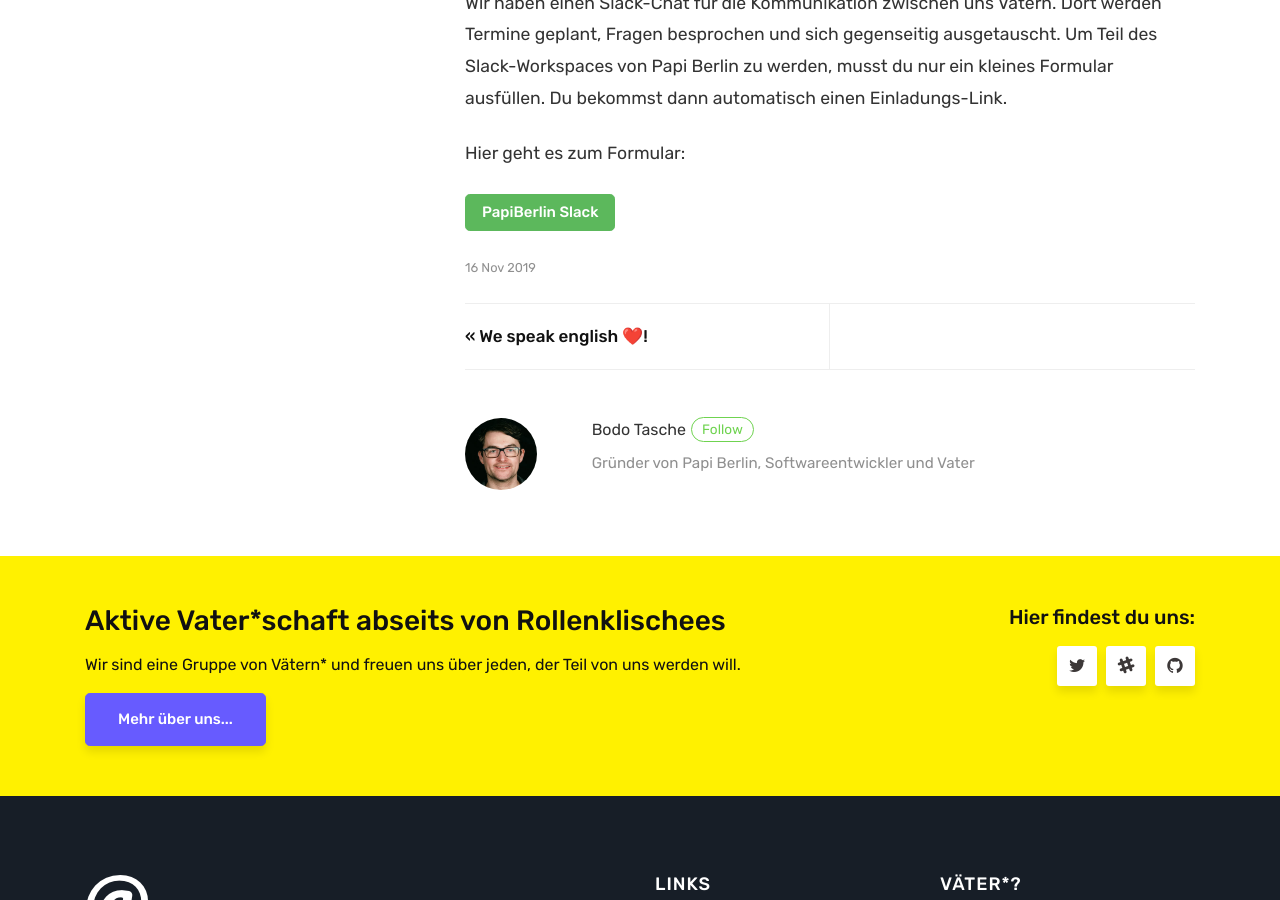
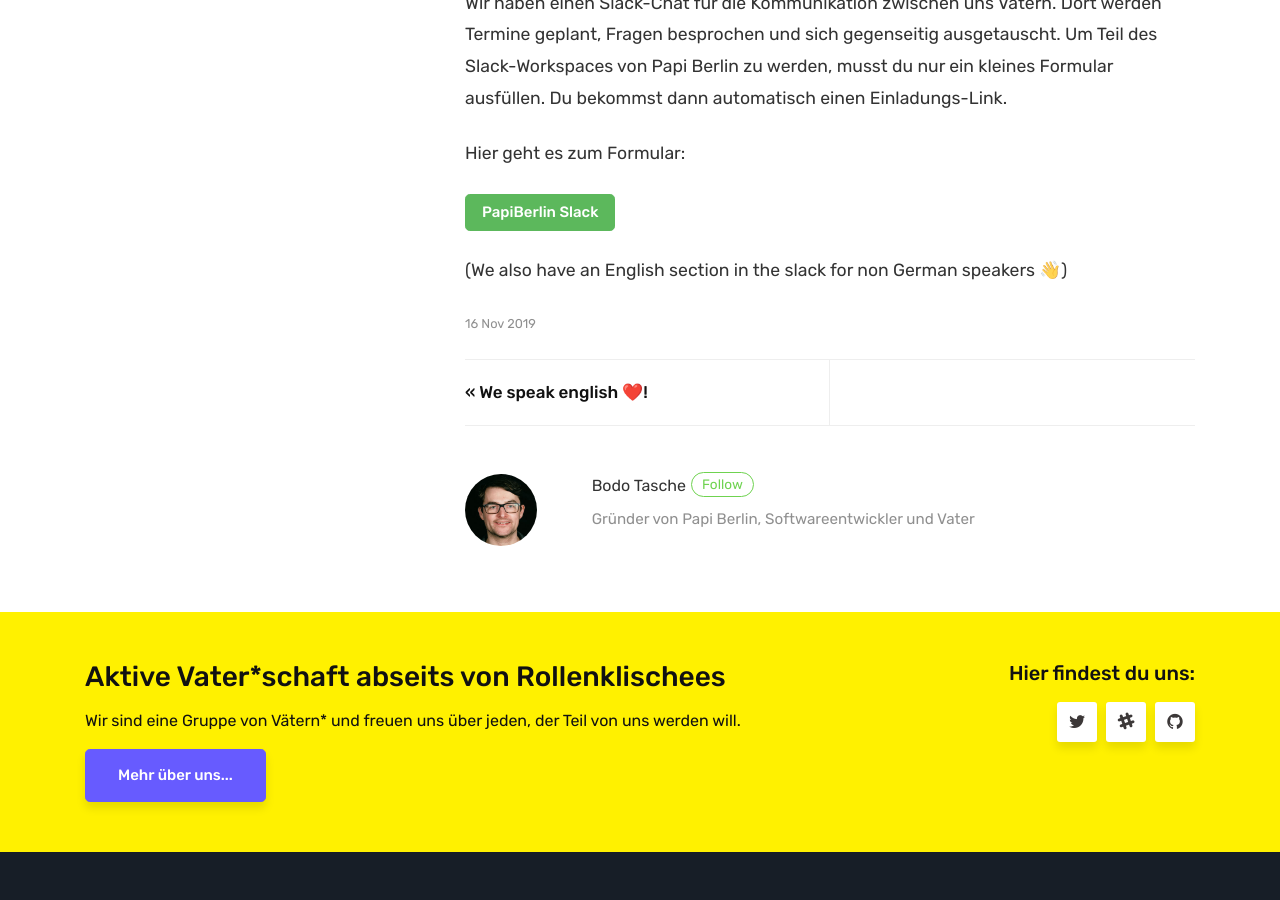
Before and after one commit to papiberlin/website, a Jekyll site: the page built from _posts/2019-11-16-slack.md, in a window 1280 px wide and 900 px high, scrolled down 619 px. Built offline with Jekyll 4.4.1, drawn with Linux system fonts in a browser that asks for light colours.

Commit message:
add non german to slack

```diff
--- a/_posts/2019-11-16-slack.md
+++ b/_posts/2019-11-16-slack.md
@@ -16,3 +16,5 @@ automatisch einen Einladungs-Link.
 Hier geht es zum Formular:
 
 <a href="http://dadaberlin.herokuapp.com" class="btn btn-success" target="_blank">PapiBerlin Slack</a>
+
+(We also have an English section in the slack for non German speakers 👋)
```
